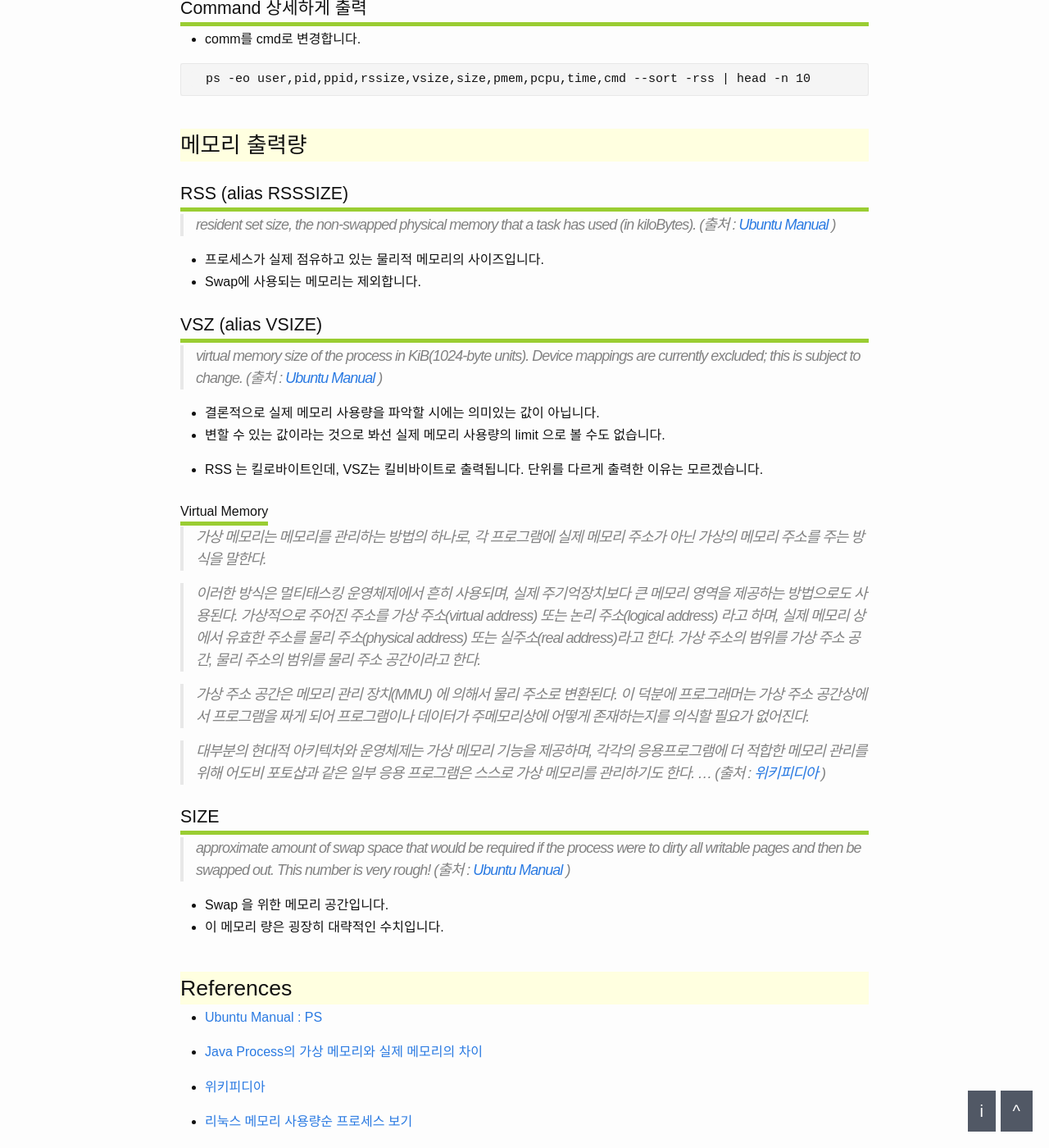
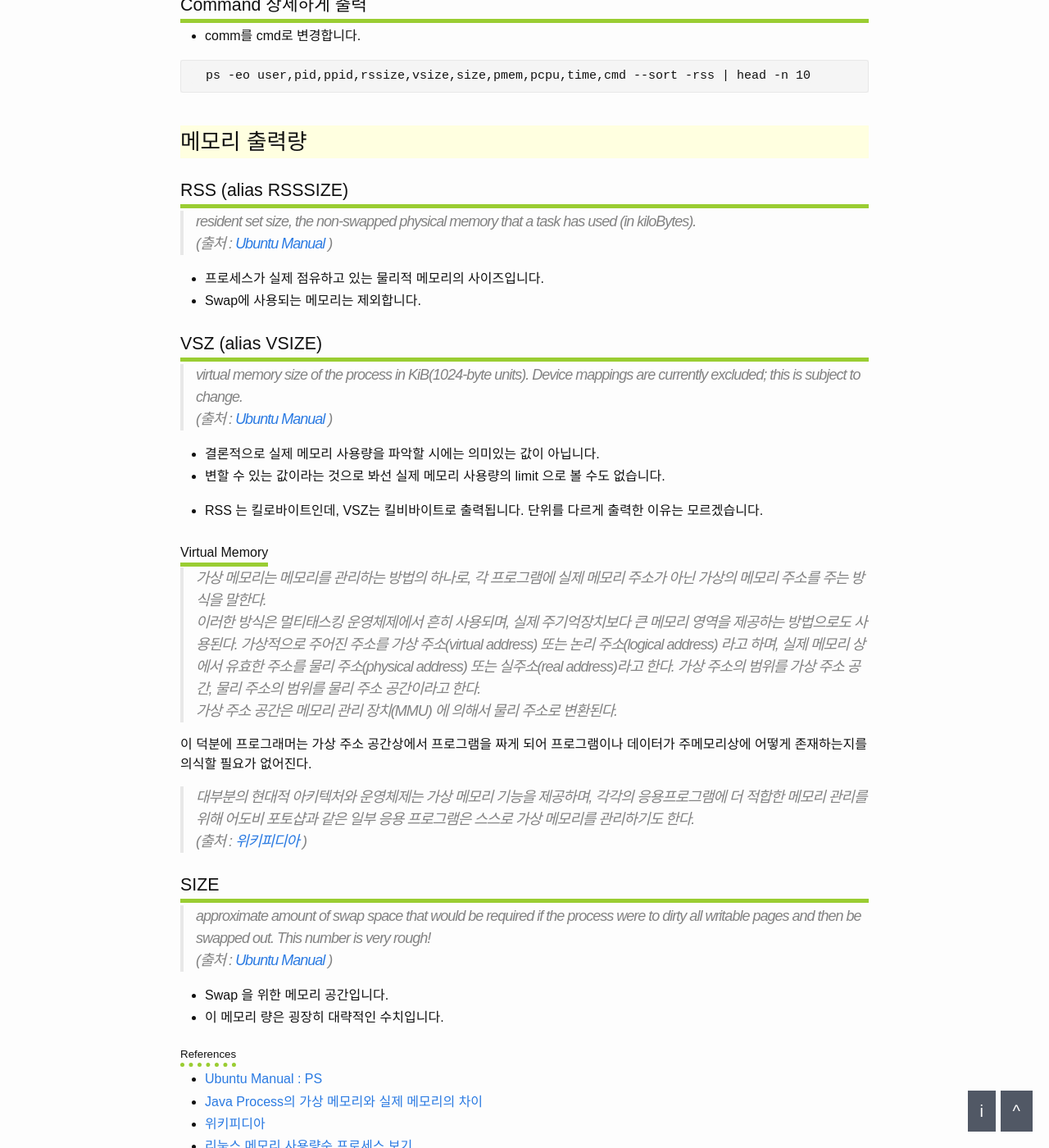
Before and after one commit to dveamer/dveamer.github.io, a Jekyll site: the page built from _posts/Linux/2016-01-12-ProcessStatus.md, in a window 1280 px wide and 1400 px high, scrolled down 1157 px. Shown: the whole window at 82% size. Built offline with Jekyll 4.4.1, drawn with Linux system fonts in a browser that asks for light colours; comment, search, counter and statistics services are not loaded; some of the changed text lies outside the part shown.

Commit message:
modify an article

````diff
--- a/_posts/Linux/2016-01-12-ProcessStatus.md
+++ b/_posts/Linux/2016-01-12-ProcessStatus.md
@@ -32,13 +32,15 @@
 # 명령어 팁
 
 ## 상위 N개 출력
-  * 상위 10개를 추력하기 위해서는 맨 뒤에 ~~~--sort -rss | head -n 10~~~ 을 추가합니다.
+
+  * 상위 10개를 추력하기 위해서는 맨 뒤에 ```--sort -rss | head -n 10``` 을 추가합니다.
 
 ~~~
   ps -eo user,pid,ppid,rss,vsz,size,pmem,pcpu,time,comm --sort -rss | head -n 10
 ~~~
 
 ## Command 상세하게 출력
+
   * comm를 cmd로 변경합니다.
 
 ~~~
@@ -49,6 +51,7 @@
 # 메모리 출력량
 
 ## RSS (alias RSSSIZE)
+
 > resident set size, the non-swapped physical memory that a task has used (in kiloBytes).
 > (출처 : [Ubuntu Manual](http://manpages.ubuntu.com/manpages/hardy/man1/ps.1.html) )
 
@@ -56,6 +59,7 @@
   * Swap에 사용되는 메모리는 제외합니다.
 
 ## VSZ (alias VSIZE)
+
 > virtual memory size of the process in KiB(1024-byte units). Device mappings are currently excluded; this is subject to change.
 > (출처 : [Ubuntu Manual](http://manpages.ubuntu.com/manpages/hardy/man1/ps.1.html) )
 
@@ -67,14 +71,12 @@
 ### Virtual Memory
 
 > 가상 메모리는 메모리를 관리하는 방법의 하나로, 각 프로그램에 실제 메모리 주소가 아닌 가상의 메모리 주소를 주는 방식을 말한다.
+> 이러한 방식은 멀티태스킹 운영체제에서 흔히 사용되며, 실제 주기억장치보다 큰 메모리 영역을 제공하는 방법으로도 사용된다. 가상적으로 주어진 주소를 가상 주소(virtual address) 또는 논리 주소(logical address) 라고 하며, 실제 메모리 상에서 유효한 주소를 물리 주소(physical address) 또는 실주소(real address)라고 한다. 가상 주소의 범위를 가상 주소 공간, 물리 주소의 범위를 물리 주소 공간이라고 한다.
+> 가상 주소 공간은 메모리 관리 장치(MMU) 에 의해서 물리 주소로 변환된다.
 
-> 이러한 방식은 멀티태스킹 운영체제에서 흔히 사용되며, 실제 주기억장치보다 큰 메모리 영역을 제공하는 방법으로도 사용된다. 가상적으로 주어진 주소를 가상 주소(virtual address) 또는 논리 주소(logical address) 라고 하며, 실제 메모리 상에서 유효한 주소를 물리 주소(physical address) 또는 실주소(real address)라고 한다. 가상 주소의 범위를 가상 주소 공간, 물리 주소의 범위를 물리 주소 공간이라고 한다.
-
-> 가상 주소 공간은 메모리 관리 장치(MMU) 에 의해서 물리 주소로 변환된다.
 이 덕분에 프로그래머는 가상 주소 공간상에서 프로그램을 짜게 되어 프로그램이나 데이터가 주메모리상에 어떻게 존재하는지를 의식할 필요가 없어진다.
 
 > 대부분의 현대적 아키텍처와 운영체제는 가상 메모리 기능을 제공하며, 각각의 응용프로그램에 더 적합한 메모리 관리를 위해 어도비 포토샵과 같은 일부 응용 프로그램은 스스로 가상 메모리를 관리하기도 한다.
-…
 > (출처 : [위키피디아](http://ko.wikipedia.org/wiki/%EA%B0%80%EC%83%81_%EB%A9%94%EB%AA%A8%EB%A6%AC) )
 
 ## SIZE
@@ -84,15 +86,11 @@
   * Swap 을 위한 메모리 공간입니다.
   * 이 메모리 량은 굉장히 대략적인 수치입니다.
 
-# References
+#### References
+
   * [Ubuntu Manual : PS](http://manpages.ubuntu.com/manpages/hardy/man1/ps.1.html)
-
   * [Java Process의 가상 메모리와 실제 메모리의 차이](http://novathin.kr/24)
-
   * [위키피디아](http://ko.wikipedia.org/wiki/%EA%B0%80%EC%83%81_%EB%A9%94%EB%AA%A8%EB%A6%AC)
-
   * [리눅스 메모리 사용량순 프로세스 보기](http://zetawiki.com/wiki/%EB%A6%AC%EB%88%85%EC%8A%A4_%EB%A9%94%EB%AA%A8%EB%A6%AC_%EC%82%AC%EC%9A%A9%EB%9F%89%EC%88%9C_%ED%94%84%EB%A1%9C%EC%84%B8%EC%8A%A4_%EB%B3%B4%EA%B8%B0)
-
   * [리눅스 메모리 사용률 확인](http://zetawiki.com/wiki/%EB%A6%AC%EB%88%85%EC%8A%A4_%EB%A9%94%EB%AA%A8%EB%A6%AC_%EC%82%AC%EC%9A%A9%EB%A5%A0_%ED%99%95%EC%9D%B8)
-
   * [Shared Memory](https://ko.wikipedia.org/wiki/%EA%B3%B5%EC%9C%A0_%EB%A9%94%EB%AA%A8%EB%A6%AC)
````
